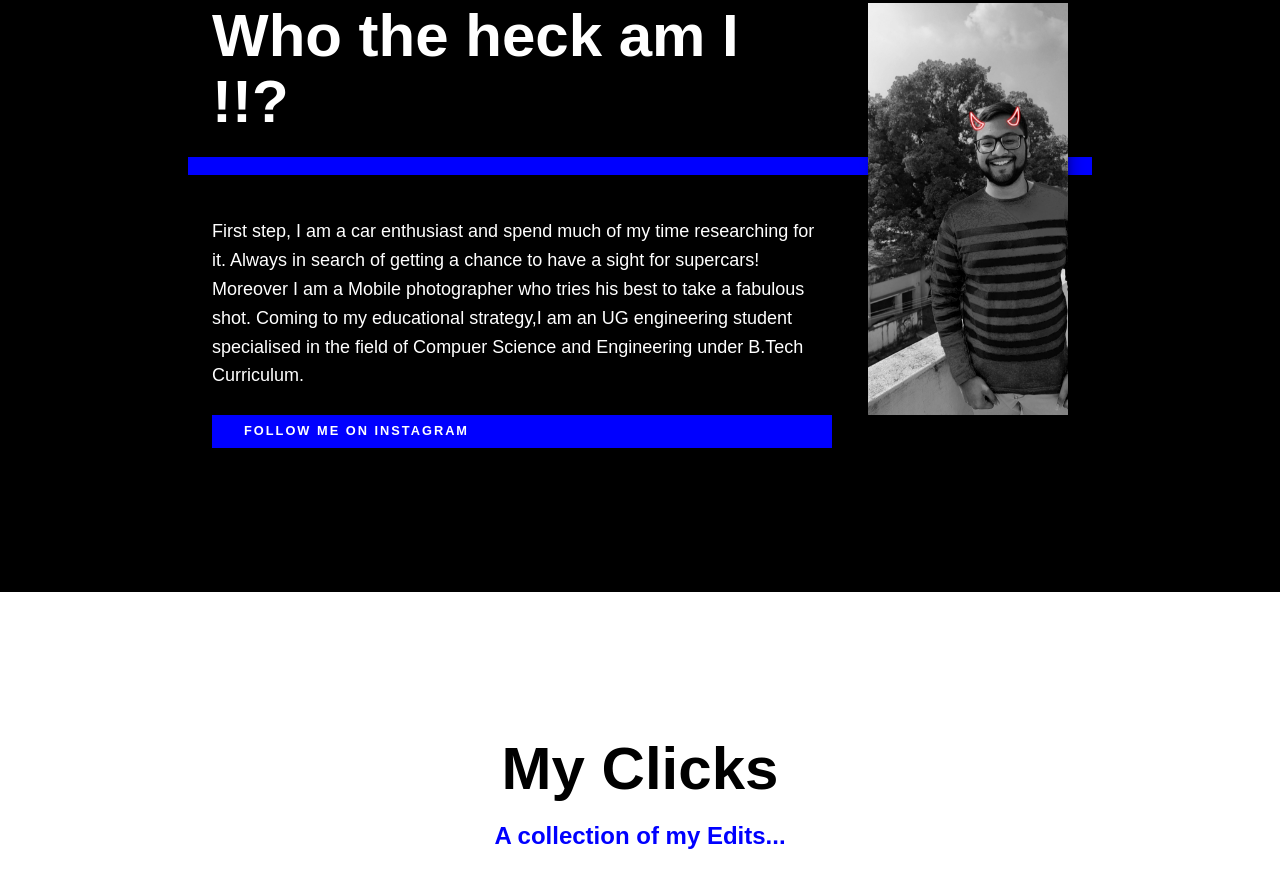
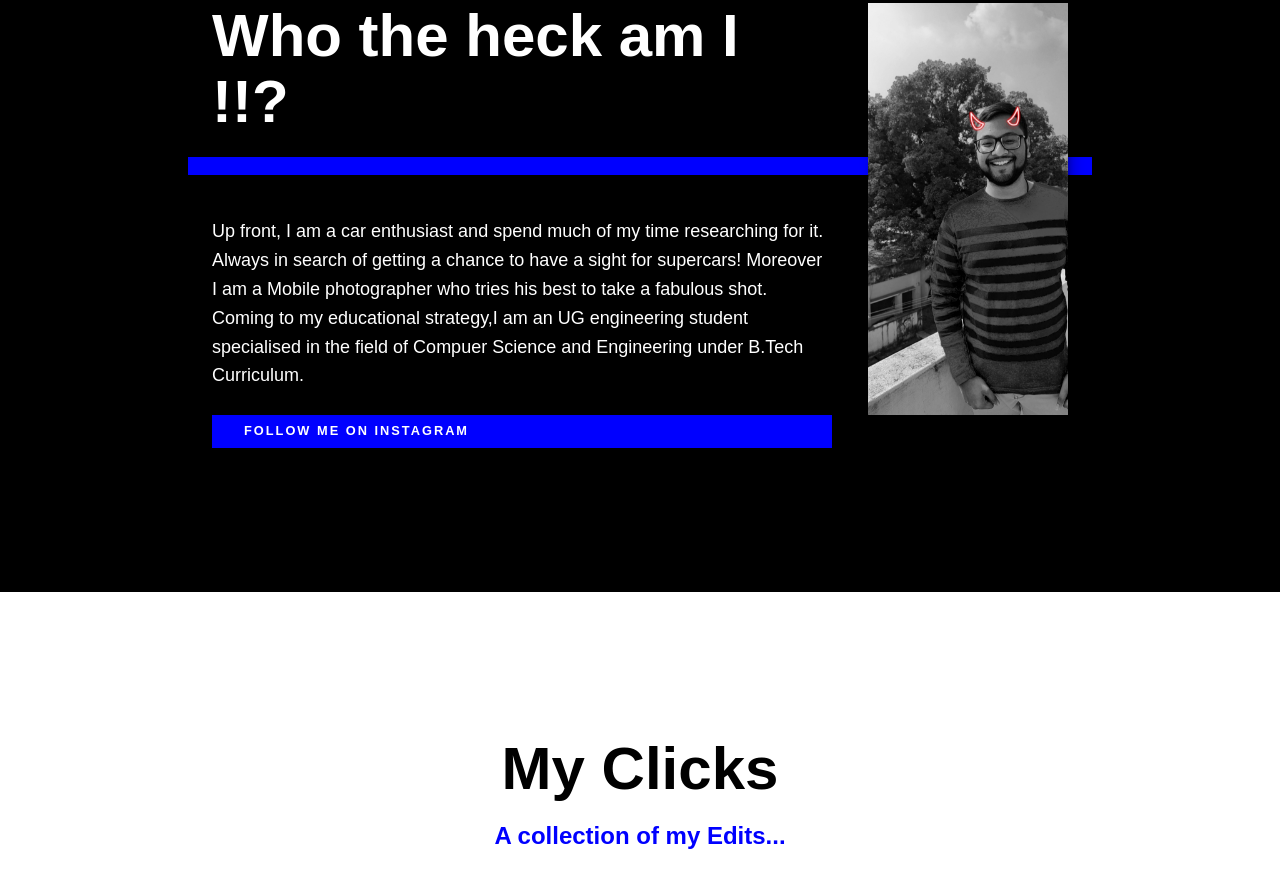
Before and after one commit to RudraNarayan2002/Personal-Portfolio-Rudra-Narayan, a plain HTML site: page index.html in a window 1280 px wide. Shown: the part 801-1682 px from the top of the page. Drawn offline with nearby package versions, Linux system fonts and the light colour scheme.

Commit message:
Update index.html

```diff
--- a/index.html
+++ b/index.html
@@ -75,7 +75,7 @@
     <p class="sec__subtitle sec__subtitle--about"></p>
 
     <div class="about-me__body">
-        <p>First step, I am a car enthusiast and spend much of my time researching for it. Always in search of getting a chance to have  a sight for supercars! Moreover I am a Mobile photographer who tries his best to take a fabulous shot. Coming to my educational strategy,I am an UG engineering student specialised in the field of Compuer Science and Engineering under B.Tech Curriculum.</p>
+        <p>Up front, I am a car enthusiast and spend much of my time researching for it. Always in search of getting a chance to have  a sight for supercars! Moreover I am a Mobile photographer who tries his best to take a fabulous shot. Coming to my educational strategy,I am an UG engineering student specialised in the field of Compuer Science and Engineering under B.Tech Curriculum.</p>
         <p></p>
     </div>
 
```
